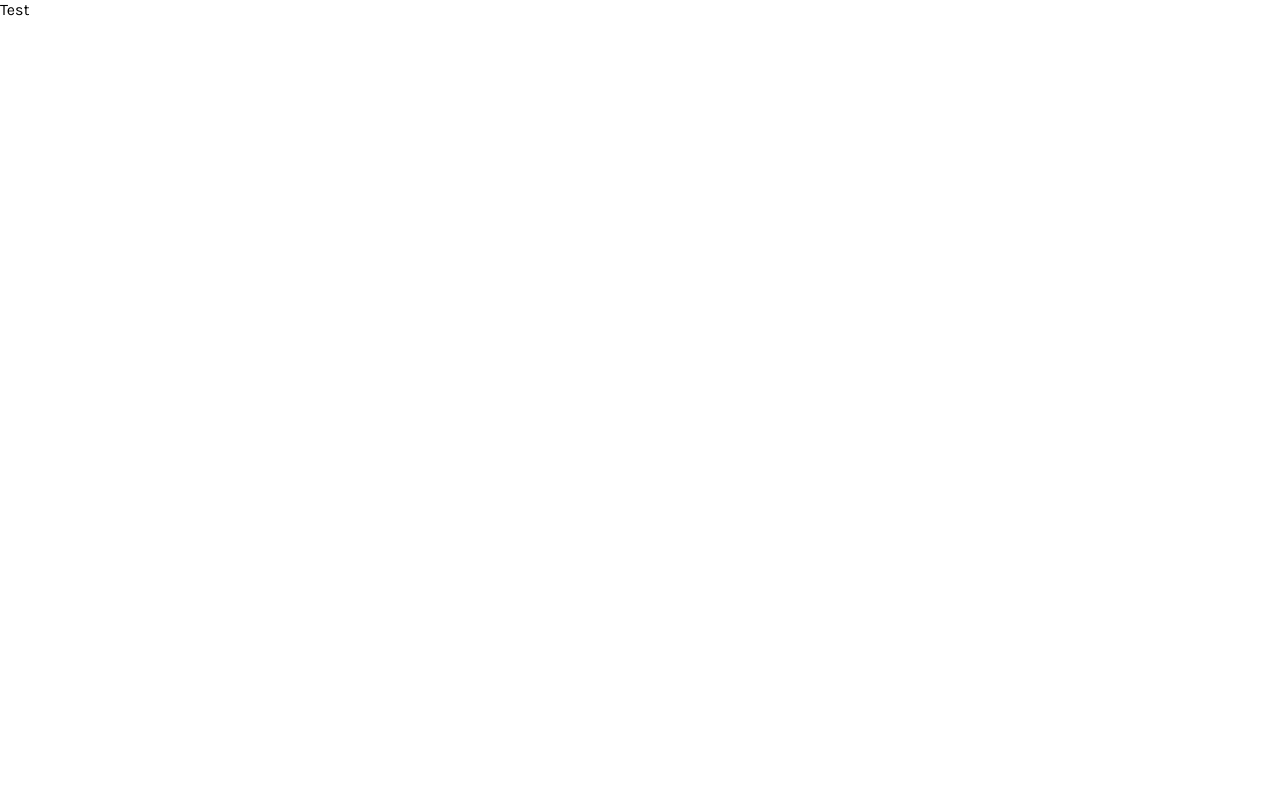
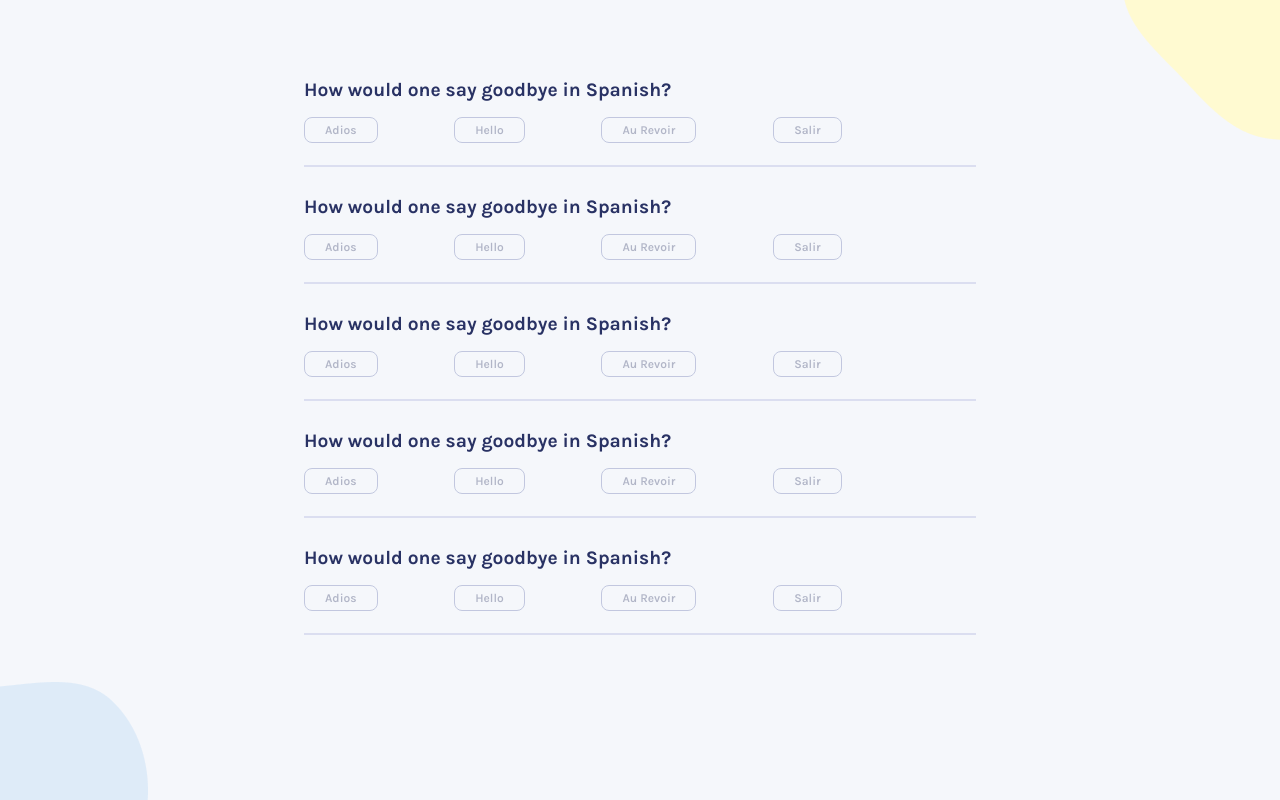
Before and after one commit to Lanr3waju/Quizzical, a React (Create React App) app: page / in a window 1280 px wide. Both pictures are taken after a click on the button "Start quiz". Built offline with nearby package versions, Linux system fonts and the light colour scheme.

Commit message:
Create QuestionCard and TestPage components

```diff
--- a/src/App.css
+++ b/src/App.css
@@ -1,9 +1,14 @@
-@import url("https://fonts.googleapis.com/css2?family=Karla:wght@400;600;700&display=swap");
+@import url("https://fonts.googleapis.com/css2?family=Inter:wght@400;700&family=Karla:wght@400;600;700&display=swap");
 
 * {
   box-sizing: border-box;
   margin: 0;
   font-family: Karla, sans-serif;
+  padding: 0;
+}
+
+ul li {
+  list-style-type: none;
 }
 
 select {
@@ -20,16 +25,24 @@ select {
   border-radius: 10px;
 }
 
-.welcome-page {
+.welcome-page,
+.test-page {
   background-color: #f5f7fb;
   min-height: 100vh;
-  display: flex;
-  justify-content: center;
-  align-items: center;
-  flex-direction: column;
   background-image: url("./images/yellow-blob.png"), url("./images/blue-blob.png");
   background-repeat: no-repeat;
   background-position: right top, left bottom;
+  display: flex;
+  align-items: center;
+  flex-direction: column;
+}
+
+.welcome-page {
+  justify-content: center;
+}
+
+.test-page {
+  padding: 80px;
 }
 
 .welcome-page > h1 {
@@ -56,3 +69,42 @@ select {
   border: 3px solid#11193d;
   transition: all 200ms ease-in-out;
 }
+
+.hr {
+  width: 100%;
+  height: 0;
+  border: 0.01px solid #dbdef0;
+}
+
+.question {
+  width: 60%;
+  margin-bottom: 30px;
+}
+
+.question > h3 {
+  font-weight: 700;
+  width: 100%;
+  font-size: 1.2em;
+  line-height: 19px;
+  color: #293264;
+}
+
+.question > ul {
+  display: flex;
+  font-family: Inter, sans-serif;
+  font-weight: 600;
+  font-size: 12px;
+  color: #151e50;
+  justify-content: space-between;
+  width: 80%;
+  margin: 18px 0 22px;
+  opacity: 0.6;
+}
+
+.question > ul > li {
+  opacity: 0.5;
+  border: 0.8px solid #4d5b9e;
+  border-radius: 8px;
+  padding: 5px 20px;
+  cursor: pointer;
+}
--- a/src/App.jsx
+++ b/src/App.jsx
@@ -1,6 +1,7 @@
 import './App.css';
 import React from 'react';
 import WelcomePage from './components/WelcomePage';
+import TestPage from './components/TestPage';
 
 function App() {
   const [difficulty, setDifficulty] = React.useState('');
@@ -22,7 +23,7 @@ function App() {
           levelOfDifficulty={difficulty}
           handleScreenRender={() => handleScreenRender()}
         />
-      ) : <div>Test</div>}
+      ) : <TestPage />}
     </main>
   );
 }
--- /dev/null
+++ b/src/components/QuestionCard.jsx
@@ -0,0 +1,16 @@
+import React from 'react';
+
+export default function QuestionCard() {
+  return (
+    <section className="question">
+      <h3>How would one say goodbye in Spanish?</h3>
+      <ul>
+        <li>Adios</li>
+        <li>Hello</li>
+        <li>Au Revoir</li>
+        <li>Salir</li>
+      </ul>
+      <div className="hr" />
+    </section>
+  );
+}
--- /dev/null
+++ b/src/components/TestPage.jsx
@@ -0,0 +1,14 @@
+import React from 'react';
+import QuestionCard from './QuestionCard';
+
+export default function TestPage() {
+  return (
+    <section className="test-page">
+      <QuestionCard />
+      <QuestionCard />
+      <QuestionCard />
+      <QuestionCard />
+      <QuestionCard />
+    </section>
+  );
+}
```
